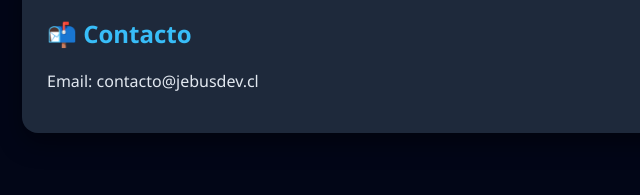
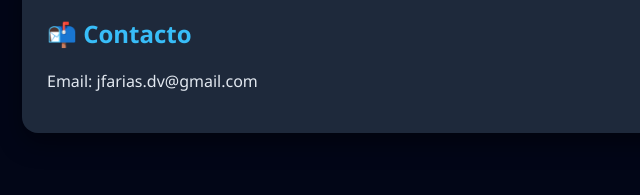
Before and after one commit to jfariasg/jfariasg.github.io, a plain HTML site: page index.html in a window 1280 px wide. Shown: the part 1423-1618 px from the top of the page, 68-708 px from the left. Drawn offline with Linux system fonts and the light colour scheme.

Commit message:
Update index.html

```diff
--- a/index.html
+++ b/index.html
@@ -155,7 +155,7 @@
 
     <div class="card">
         <h2>📬 Contacto</h2>
-        <p>Email: contacto@jebusdev.cl</p>
+        <p>Email: jfarias.dv@gmail.com</p>
     </div>
 
 </div>
```
